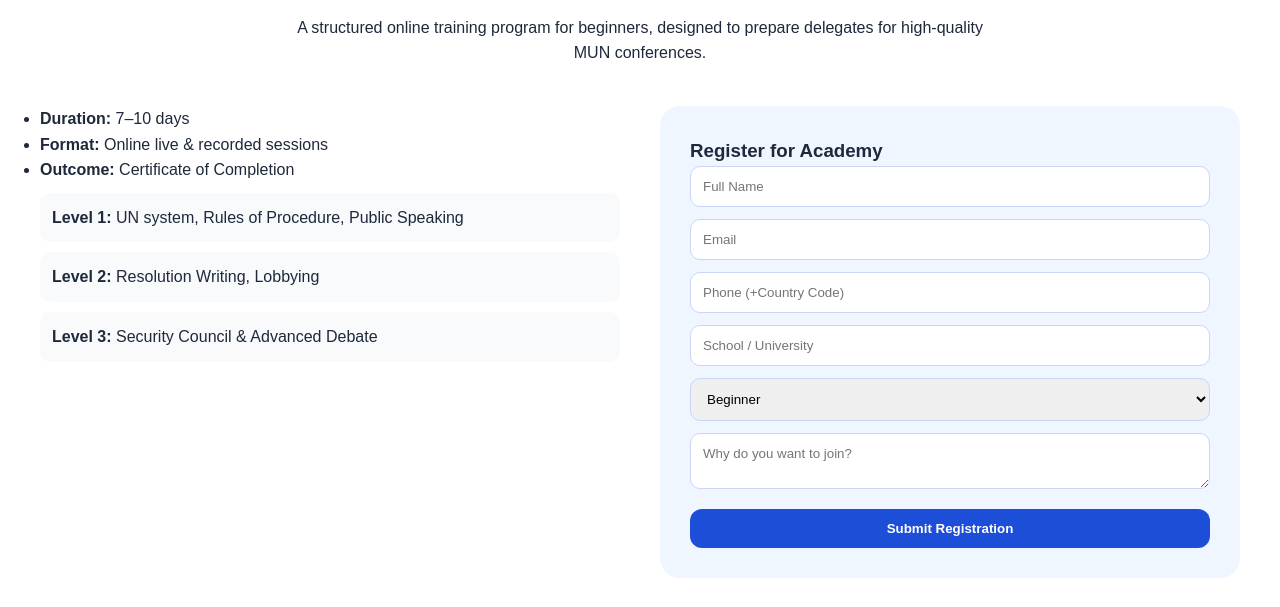
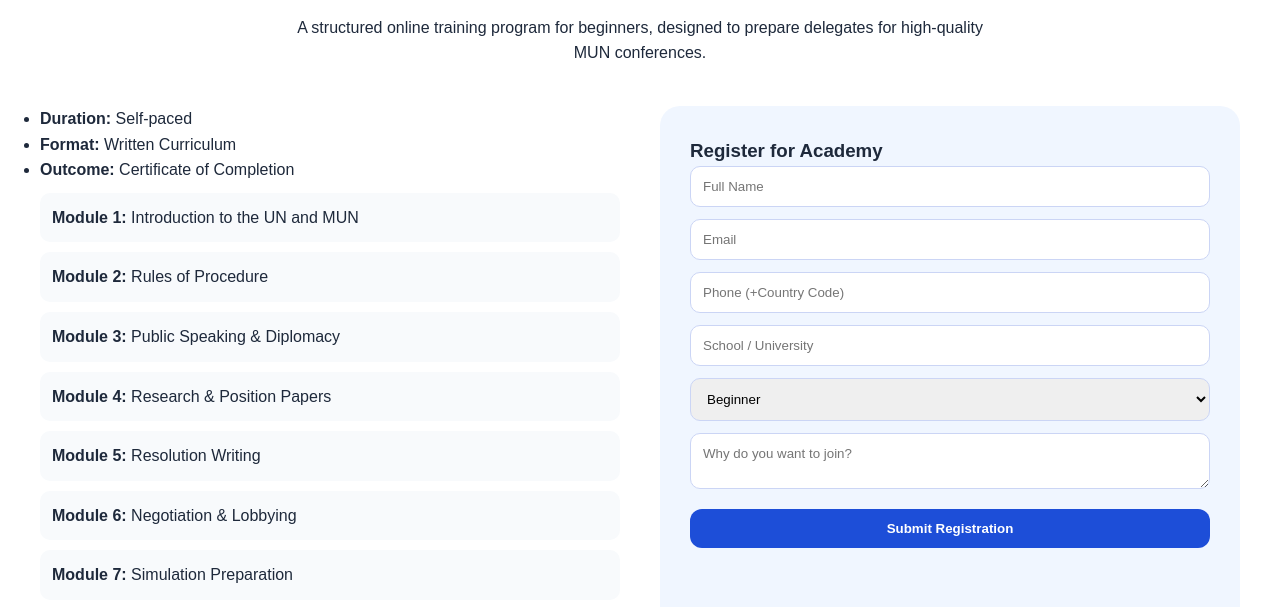
Before and after one commit to GlobalOnlineMUN/Global-Online-MUN, a plain HTML site: page academy.html in a window 1280 px wide. Shown: the part 193-800 px from the top of the page. Drawn offline with Linux system fonts and the light colour scheme; sample sign-in values are in the browser's storage.

Commit message:
Update academy.html

```diff
--- a/academy.html
+++ b/academy.html
@@ -41,14 +41,19 @@
     <div class="academy">
       <div class="academy-info">
         <ul>
-          <li><strong>Duration:</strong> 7–10 days</li>
-          <li><strong>Format:</strong> Online live & recorded sessions</li>
+          <li><strong>Duration:</strong> Self-paced</li>
+          <li><strong>Format:</strong> Written Curriculum</li>
           <li><strong>Outcome:</strong> Certificate of Completion</li>
         </ul>
         <div class="levels">
-          <div><strong>Level 1:</strong> UN system, Rules of Procedure, Public Speaking</div>
-          <div><strong>Level 2:</strong> Resolution Writing, Lobbying</div>
-          <div><strong>Level 3:</strong> Security Council & Advanced Debate</div>
+          <div><strong>Module 1:</strong> Introduction to the UN and MUN</div>
+          <div><strong>Module 2:</strong> Rules of Procedure</div>
+          <div><strong>Module 3:</strong> Public Speaking & Diplomacy</div>
+          <div><strong>Module 4:</strong> Research & Position Papers</div>
+          <div><strong>Module 5:</strong> Resolution Writing</div>
+          <div><strong>Module 6:</strong> Negotiation & Lobbying</div>
+          <div><strong>Module 7:</strong> Simulation Preparation</div>
+          <div><strong>MCQ Assessment</strong> Passing Score: 70%</div>
         </div>
       </div>
 
```
